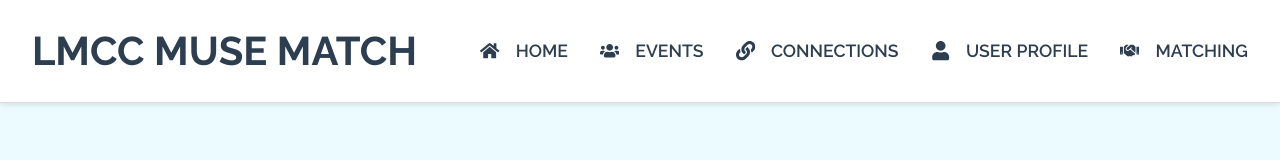
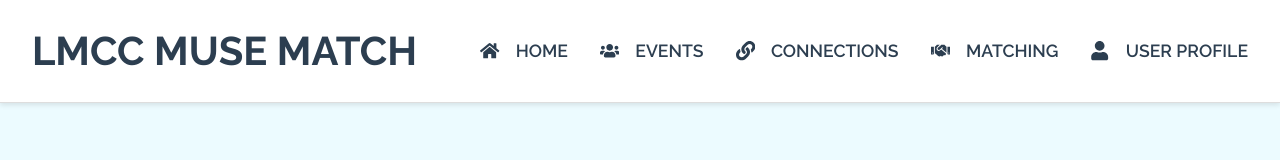
Before and after one commit to cfgcolumbus24/Team-20, a React (Vite) app in the folder musematch/: page /login in a window 1280 px wide. Shown: the top 160 px of the page. Built offline with nearby package versions, Linux system fonts and the light colour scheme; no server answers.

Commit message:
switch matching and user profile in navbar

```diff
--- a/musematch/src/components/navbar.tsx
+++ b/musematch/src/components/navbar.tsx
@@ -27,14 +27,15 @@ export const Navbar: React.FC = () => {
           <FaLink size="1.1em" className="icon" />
           <span className="hidden md:inline-block">Connections</span>
         </Link>
+        <Link to="/matching" className="nav-link">
+          <FaHandshake size="1.1em" className="icon" />
+          <span className="hidden md:inline-block">Matching</span>
+        </Link>
         <Link to="/user-profile" className="nav-link">
           <FaUser size="1.1em" className="icon" />
           <span className="hidden md:inline-block">User Profile</span>
         </Link>
-        <Link to="/matching" className="nav-link">
-          <FaHandshake size="1.1em" className="icon" />
-          <span className="hidden md:inline-block">Matching</span>
-        </Link>
+
       </div>
     </nav>
   );
```
